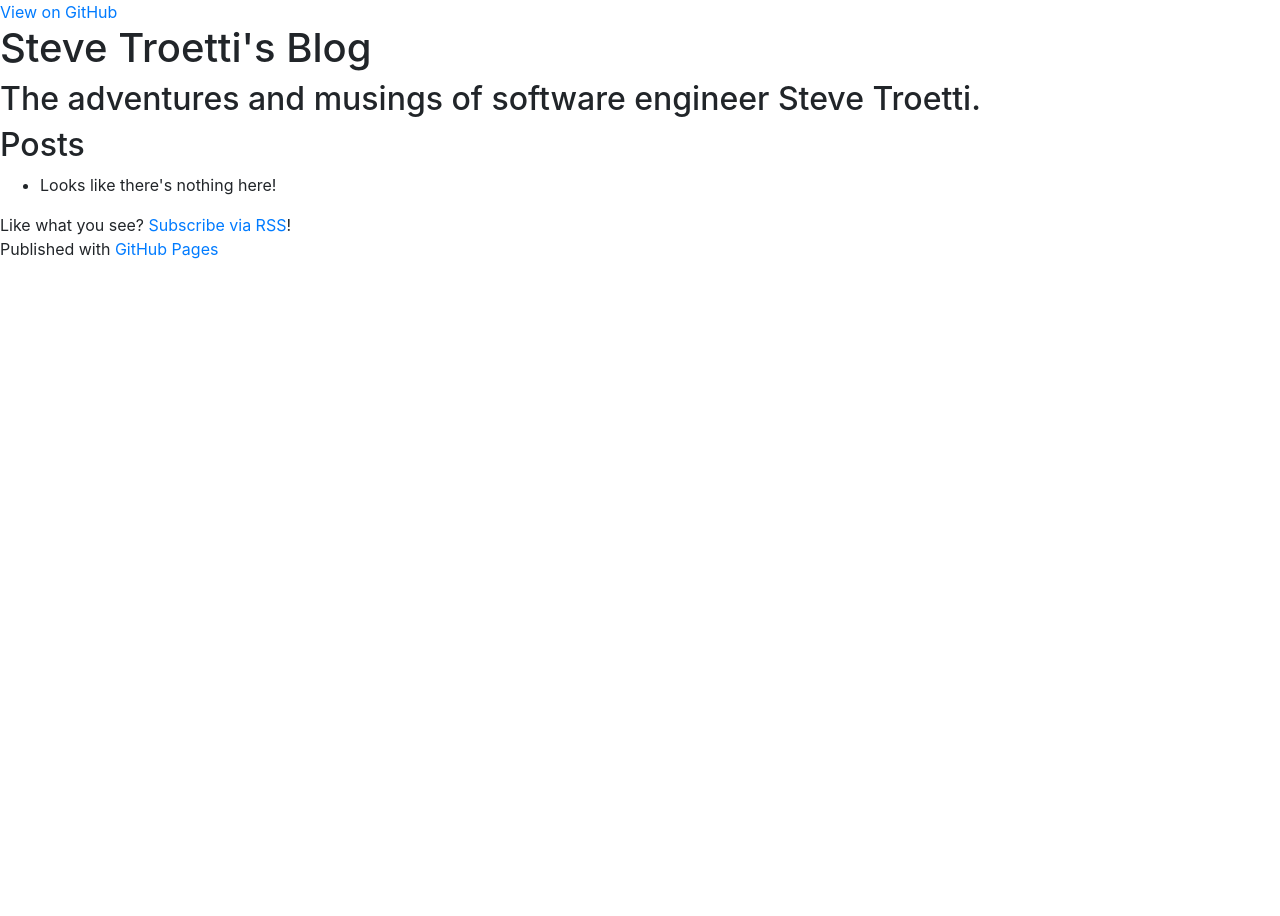
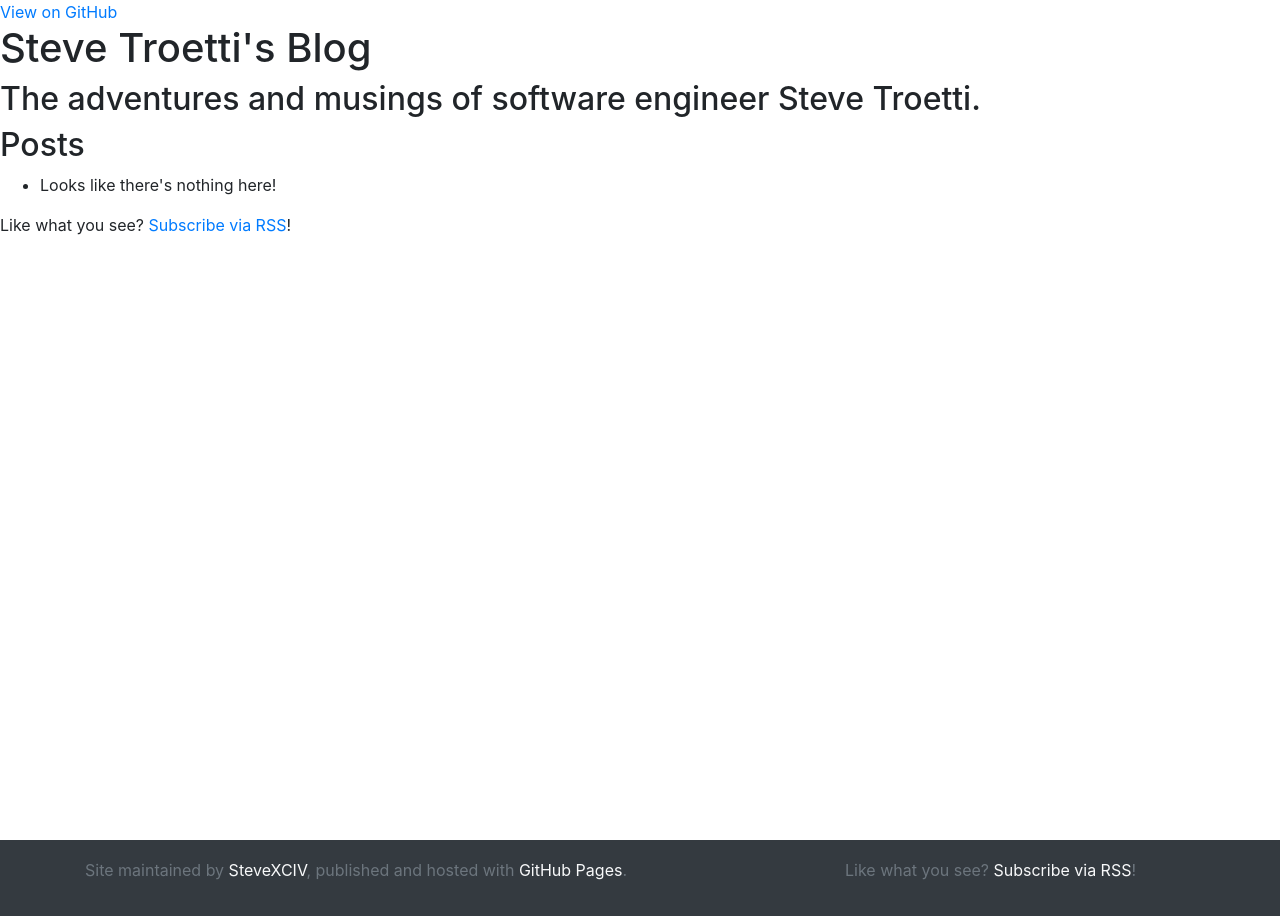
Before and after one commit to SteveXCIV/stevexciv.github.io, a Jekyll site: the page built from index.md, in a window 1280 px wide. Built offline with Jekyll 4.4.1, drawn with Linux system fonts in a browser that asks for light colours; nearby versions of some CDN libraries.

Commit message:
Add custom footer

```diff
--- a/_includes/footer.html
+++ b/_includes/footer.html
@@ -1,8 +1,22 @@
-<div id="footer_wrap" class="outer">
-  <footer class="inner">
-    {% if site.github.is_project_page %}
-    <p class="copyright">{{ site.title | default: site.github.repository_name }} maintained by <a href="{{ site.github.owner_url }}">{{ site.github.owner_name }}</a></p>
-    {% endif %}
-    <p>Published with <a href="https://pages.github.com">GitHub Pages</a></p>
-  </footer>
-</div>
+<footer class="footer">
+  <div class="container-fluid bg-dark">
+
+    <div class="container">
+      <div class="row">
+
+        <div class="col-8">
+          <p class="text-muted">
+            Site maintained by <a class="text-light" href="{{ site.github.owner_url }}">{{ site.github.owner_name }}</a>,
+            published and hosted with <a class="text-light" href="https://pages.github.com">GitHub Pages</a>.
+          </p>
+        </div>
+
+        <div class="col-4">
+          <span class="text-muted">Like what you see? <a class="text-light" href="{{ "/feed.xml" | relative_url }}">Subscribe via RSS</a>!</span>
+        </div>
+
+      </div>
+
+    </div>
+  </div>
+</footer>
```
